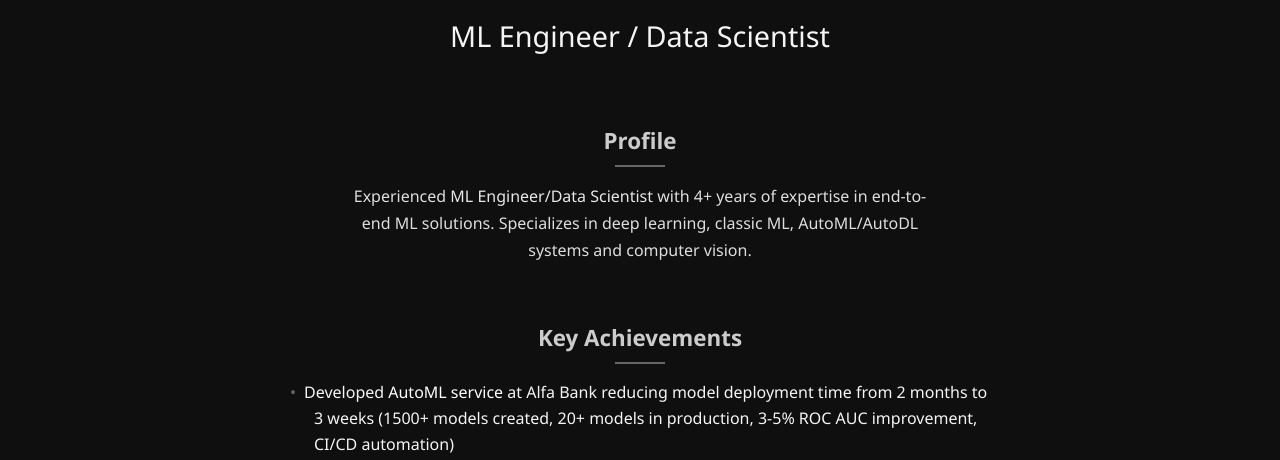
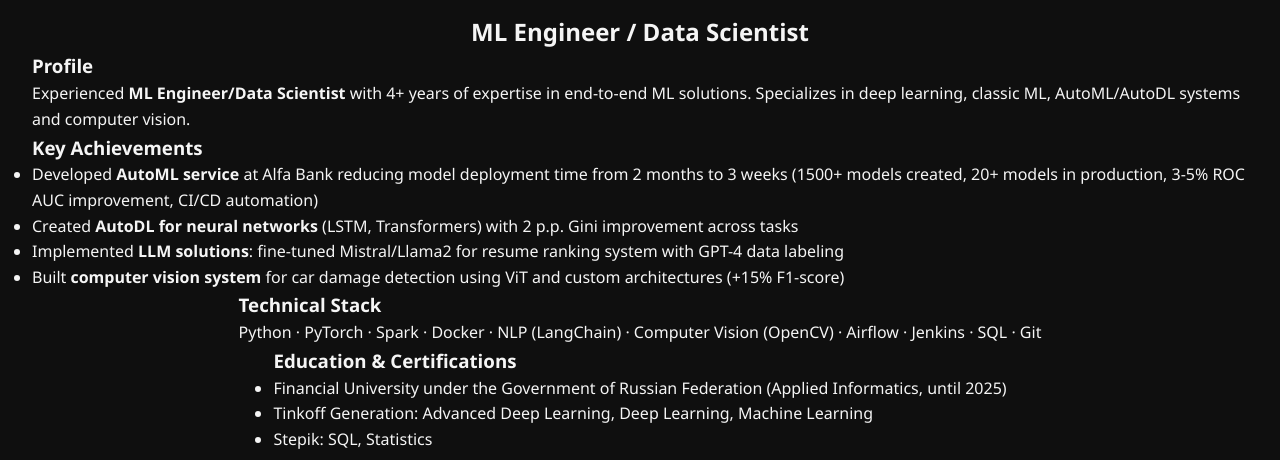
Before and after one commit to alexrzntsv/alexrzntsv.github.io, a plain HTML site: page index.html in a window 1280 px wide. Shown: the part 331-791 px from the top of the page. Drawn offline with Linux system fonts and the light colour scheme.

Commit message:
Update index.html

```diff
--- a/index.html
+++ b/index.html
@@ -125,96 +125,7 @@
             .profile-img { width: 150px; height: 150px; }
         }
 
-        /* Добавленные стили для выравнивания */
-    .profile-summary {
-        max-width: 800px;
-        width: 100%;
-        margin: 0 auto;
-        padding: 0 1rem;
-    }
 
-    h2 {
-        font-size: 1.8rem;
-        text-align: center;
-        margin-bottom: 2rem;
-        font-weight: 300;
-        opacity: 0;
-        animation: fadeInMoveUp 1s ease-out 0.2s forwards;
-    }
-
-    h3 {
-        font-size: 1.4rem;
-        margin: 2rem 0 1rem;
-        text-align: center;
-        color: #cccccc;
-        position: relative;
-        padding-bottom: 0.5rem;
-    }
-
-    h3::after {
-        content: '';
-        position: absolute;
-        bottom: 0;
-        left: 50%;
-        transform: translateX(-50%);
-        width: 50px;
-        height: 2px;
-        background: #666;
-    }
-
-    .about p, .tech-stack p {
-        text-align: center;
-        margin: 0 auto 1.5rem;
-        max-width: 600px;
-        line-height: 1.7;
-        opacity: 0.9;
-    }
-
-    .achievements ul, .education ul {
-        list-style: none;
-        padding: 0;
-        max-width: 700px;
-        margin: 0 auto 2rem;
-    }
-
-    .achievements li, .education li {
-        margin-bottom: 1rem;
-        padding-left: 1.5rem;
-        text-indent: -1.5rem;
-        line-height: 1.6;
-        text-align: left;
-    }
-
-    .achievements li::before, .education li::before {
-        content: '•';
-        color: #666;
-        margin-right: 0.5rem;
-    }
-
-    strong {
-        color: #fff;
-        font-weight: 500;
-    }
-
-    @media (max-width: 768px) {
-        .profile-summary {
-            padding: 0;
-        }
-
-        h2 {
-            font-size: 1.4rem;
-        }
-
-        h3 {
-            font-size: 1.2rem;
-        }
-
-        .achievements li, .education li {
-            font-size: 0.9rem;
-            padding-left: 1rem;
-            text-indent: -1rem;
-        }
-    }
     </style>
 </head>
 <body>
```
